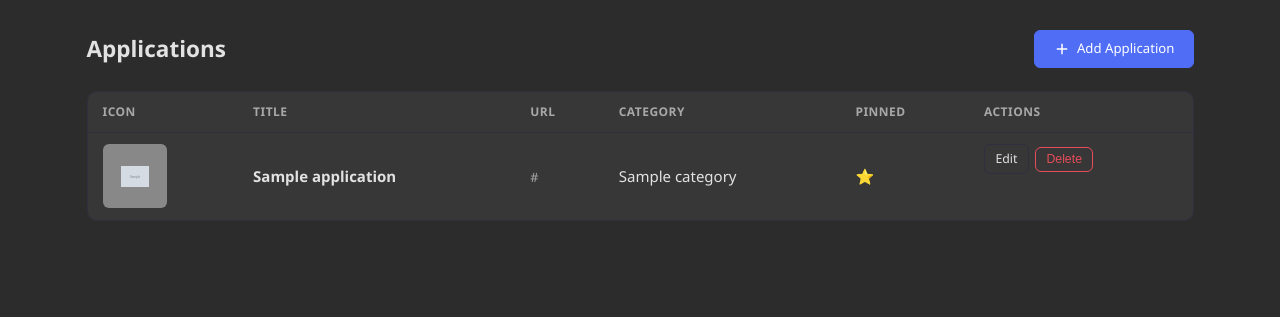
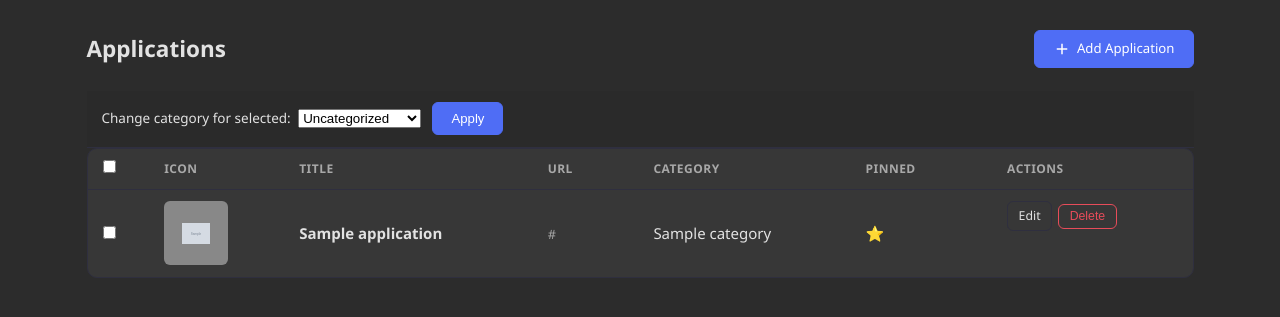
Before and after one commit to ftsiadimos/Dashboard, a Flask app: page /apps in a window 1280 px wide. Shown: the part 56-373 px from the top of the page. Run offline with Flask 3, Linux system fonts and the light colour scheme; tables that the repository leaves empty hold one stand-in row (values such as "Sample post"); grey boxes marked "Sample" are stand-in pictures.

Commit message:
feat: implement bulk category update for applications and enhance sorting functionality

```diff
--- a/dashboard/blueprints/apps.py
+++ b/dashboard/blueprints/apps.py
@@ -15,7 +15,13 @@ def apps_list():
         apps = (
             db.query(Application)
             .options(joinedload(Application.category))
-            .order_by(Application.sort_order, Application.title)
+            .outerjoin(Category)
+            .order_by(
+                Application.pinned.desc(),
+                Category.sort_order,
+                Category.name,
+                Application.title,
+            )
             .all()
         )
         categories = db.query(Category).order_by(Category.sort_order, Category.name).all()
@@ -183,3 +189,38 @@ def app_delete(app_id):
             db.delete(app)
     flash("Application deleted.", "success")
     return redirect(url_for("main.apps_list"))
+
+
+@main.route("/apps/bulk", methods=["POST"])
+def apps_bulk_update():
+    """Bulk-update a set of applications (category assignment)."""
+    app_ids = request.form.getlist("app_ids")
+    category_id = request.form.get("category_id") or None
+
+    if not app_ids:
+        flash("No applications selected.", "error")
+        return redirect(url_for("main.apps_list"))
+
+    # Convert IDs to ints, ignoring invalid values.
+    try:
+        app_ids = [int(i) for i in app_ids]
+    except ValueError:
+        flash("Invalid application selection.", "error")
+        return redirect(url_for("main.apps_list"))
+
+    # Allow unsetting the category by passing blank.
+    if category_id == "":
+        category_id = None
+    else:
+        try:
+            category_id = int(category_id)
+        except (ValueError, TypeError):
+            category_id = None
+
+    with get_db() as db:
+        apps = db.query(Application).filter(Application.id.in_(app_ids)).all()
+        for app in apps:
+            app.category_id = category_id
+
+    flash(f"Updated category for {len(apps)} application(s).", "success")
+    return redirect(url_for("main.apps_list"))
--- a/static/app.js
+++ b/static/app.js
@@ -79,6 +79,15 @@ document.addEventListener('DOMContentLoaded', () => {
     // enable drag-and-drop reorder for every grid
     function makeGridSortable(grid) {
         let dragging = null;
+        let dropTarget = null;
+
+        const clearDropTarget = () => {
+            if (dropTarget) {
+                dropTarget.classList.remove('drop-target');
+                dropTarget = null;
+            }
+        };
+
         grid.querySelectorAll('.app-card').forEach(card => {
             card.setAttribute('draggable', 'true');
             card.addEventListener('dragstart', e => {
@@ -89,12 +98,25 @@ document.addEventListener('DOMContentLoaded', () => {
             card.addEventListener('dragend', () => {
                 card.classList.remove('dragging');
                 dragging = null;
+                clearDropTarget();
             });
             card.addEventListener('dragover', e => {
                 e.preventDefault();
+                if (card === dragging) return;
+                if (dropTarget && dropTarget !== card) {
+                    dropTarget.classList.remove('drop-target');
+                }
+                card.classList.add('drop-target');
+                dropTarget = card;
+            });
+            card.addEventListener('dragleave', () => {
+                if (card === dropTarget) {
+                    clearDropTarget();
+                }
             });
             card.addEventListener('drop', e => {
                 e.preventDefault();
+                clearDropTarget();
                 if (dragging && dragging !== card) {
                     grid.insertBefore(dragging, card);
                     // send order
--- a/static/style.css
+++ b/static/style.css
@@ -432,6 +432,11 @@ html { font-size: 15px; }
 /* dragging styles */
 .app-card.dragging { opacity: 0.5; }
 
+/* highlight card when dragging over it */
+.app-card.drop-target {
+    box-shadow: 0 0 0 3px rgba(79, 109, 245, 0.85), 0 0 0 1px rgba(255, 255, 255, 0.15);
+    border: 1px solid rgba(79, 109, 245, 0.6);
+}
 
 .app-desc {
     font-size: 0.9rem;
@@ -509,8 +514,31 @@ html { font-size: 15px; }
     color: var(--text-muted);
     letter-spacing: 0.04em;
 }
+.table th .sort-indicator {
+    display: inline-block;
+    width: 1.1em;
+    text-align: center;
+    opacity: 0.6;
+    font-size: 0.9rem;
+}
 .table tbody tr:last-child td { border-bottom: none; }
 .table tbody tr:hover { background: var(--bg-hover); }
+
+.bulk-actions {
+    display: flex;
+    align-items: center;
+    gap: 0.75rem;
+    padding: 0.75rem 1rem;
+    border-bottom: 1px solid var(--border);
+    background: rgba(0,0,0,0.04);
+}
+
+.bulk-actions label {
+    display: flex;
+    align-items: center;
+    gap: 0.5rem;
+    font-size: 0.9rem;
+}
 
 .table-icon {
     width: 64px;
--- a/templates/apps.html
+++ b/templates/apps.html
@@ -9,21 +9,39 @@
 </div>
 
 {% if apps %}
+<form method="post" action="{{ url_for('main.apps_bulk_update') }}">
+    <div class="bulk-actions">
+        <label>
+            Change category for selected:
+            <select name="category_id">
+                <option value="">Uncategorized</option>
+                {% for cat in categories %}
+                <option value="{{ cat.id }}">{{ cat.name }}</option>
+                {% endfor %}
+            </select>
+        </label>
+        <button type="submit" class="btn btn-primary" id="bulkApplyBtn" disabled>Apply</button>
+    </div>
+
     <div class="table-wrap">
-    <table class="table">
+        <table id="appsTable" class="table">
             <thead>
                 <tr>
+                    <th><input type="checkbox" id="selectAllApps" title="Select all"></th>
                     <th>Icon</th>
-                <th>Title</th>
-                <th>URL</th>
-                <th>Category</th>
-                <th>Pinned</th>
+                    <th data-sort="string">Title <span class="sort-indicator"></span></th>
+                    <th data-sort="string">URL <span class="sort-indicator"></span></th>
+                    <th data-sort="string">Category <span class="sort-indicator"></span></th>
+                    <th data-sort="string">Pinned <span class="sort-indicator"></span></th>
                     <th>Actions</th>
                 </tr>
             </thead>
             <tbody id="sortableApps">
             {% for app in apps %}
             <tr data-id="{{ app.id }}">
+                <td>
+                    <input type="checkbox" name="app_ids" value="{{ app.id }}" class="app-select">
+                </td>
                 <td>
                     <div class="table-icon" style="background-color: {{ app.color }}">
                         {% if app.icon %}
@@ -48,6 +66,7 @@
         </tbody>
     </table>
 </div>
+</form>
 {% else %}
 <div class="empty-state">
     <h3>No applications yet</h3>
@@ -55,4 +74,85 @@
     <a href="{{ url_for('main.app_add') }}" class="btn btn-primary">Add Application</a>
 </div>
 {% endif %}
+
+{% block scripts %}
+<script>
+// Sort the apps table by clicking the header. Toggles between ascending/descending.
+(function () {
+    const table = document.getElementById('appsTable');
+    if (!table) return;
+
+    const tbody = table.tBodies[0];
+    const headers = Array.from(table.querySelectorAll('th[data-sort]'));
+
+    function getCellValue(row, idx) {
+        const cell = row.children[idx];
+        if (!cell) return '';
+        return cell.innerText.trim();
+    }
+
+    function compareValues(a, b, asc) {
+        // numeric compare if both are numbers
+        const aNum = parseFloat(a);
+        const bNum = parseFloat(b);
+        if (!Number.isNaN(aNum) && !Number.isNaN(bNum)) {
+            return asc ? aNum - bNum : bNum - aNum;
+        }
+        return asc ? a.localeCompare(b, undefined, { numeric: true, sensitivity: 'base' })
+                   : b.localeCompare(a, undefined, { numeric: true, sensitivity: 'base' });
+    }
+
+    let currentSort = { column: null, asc: true };
+
+    // Bulk selection helpers
+    const selectAll = document.getElementById('selectAllApps');
+    const appCheckboxes = Array.from(document.querySelectorAll('.app-select'));
+    const bulkApplyBtn = document.getElementById('bulkApplyBtn');
+
+    function updateBulkButtonState() {
+        const anySelected = appCheckboxes.some(cb => cb.checked);
+        if (bulkApplyBtn) bulkApplyBtn.disabled = !anySelected;
+        if (selectAll) selectAll.checked = anySelected && appCheckboxes.every(cb => cb.checked);
+    }
+
+    if (selectAll) {
+        selectAll.addEventListener('change', () => {
+            appCheckboxes.forEach(cb => { cb.checked = selectAll.checked; });
+            updateBulkButtonState();
+        });
+    }
+
+    appCheckboxes.forEach(cb => cb.addEventListener('change', updateBulkButtonState));
+
+    headers.forEach((th) => {
+        const colIndex = th.cellIndex;
+        const indicator = th.querySelector('.sort-indicator');
+        th.style.cursor = 'pointer';
+        th.addEventListener('click', () => {
+            const asc = currentSort.column === colIndex ? !currentSort.asc : true;
+            currentSort = { column: colIndex, asc };
+
+            headers.forEach(h => {
+                h.removeAttribute('aria-sort');
+                const ind = h.querySelector('.sort-indicator');
+                if (ind) ind.textContent = '';
+            });
+            th.setAttribute('aria-sort', asc ? 'ascending' : 'descending');
+            if (indicator) indicator.textContent = asc ? '▲' : '▼';
+
+            const rows = Array.from(tbody.querySelectorAll('tr'));
+            rows.sort((a, b) => {
+                const aVal = getCellValue(a, colIndex);
+                const bVal = getCellValue(b, colIndex);
+                return compareValues(aVal, bVal, asc);
+            });
+            rows.forEach(r => tbody.appendChild(r));
+        });
+    });
+
+    updateBulkButtonState();
+})();
+</script>
 {% endblock %}
+
+{% endblock %}
```
Also changed, not shown: 1 other file. Lines whose indentation alone changed are shown as unchanged.
